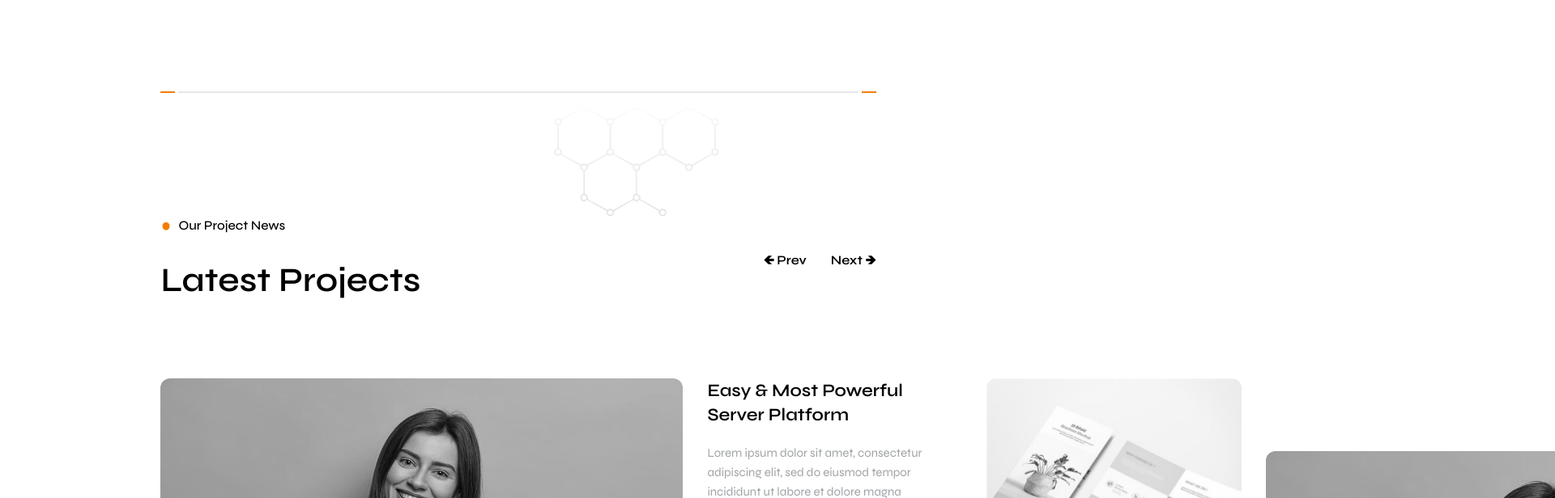
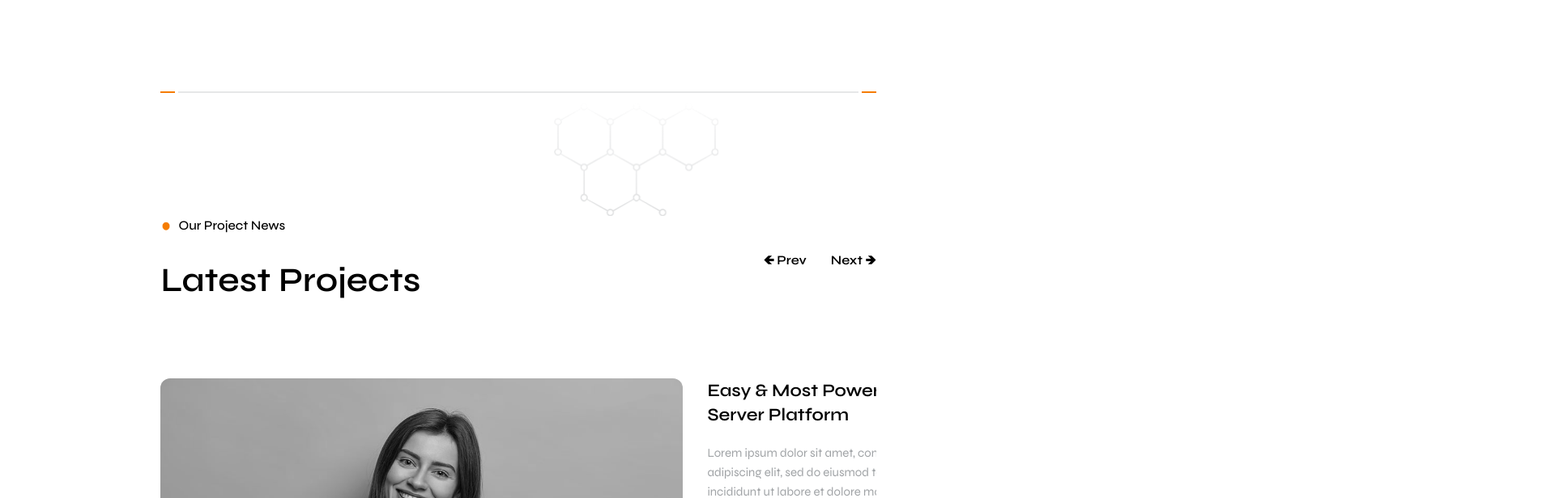
Before and after one commit to Mustajaaab/Northine, a React (Vite) app: page / in a window 1280 px wide. Shown: the part 5220-5836 px from the top of the page at 81% size, 1920 px wide, since content can reach past the window. Built offline with nearby package versions, Linux system fonts and the light colour scheme; a web font is replaced by a local one.

Commit message:
few changes

```diff
--- a/src/components/sec5/index.jsx
+++ b/src/components/sec5/index.jsx
@@ -8,7 +8,7 @@ function Sec5() {
 
     return (
         <>
-        <div className='w-[69%] mx-auto'>
+        <div className='w-[69%] mx-auto overflow-hidden'>
             <div className='flex justify-end w-[78%]'>
                 <img src={Shades} alt="" className='w-[203px] h-[140px]'/>
             </div>
```
